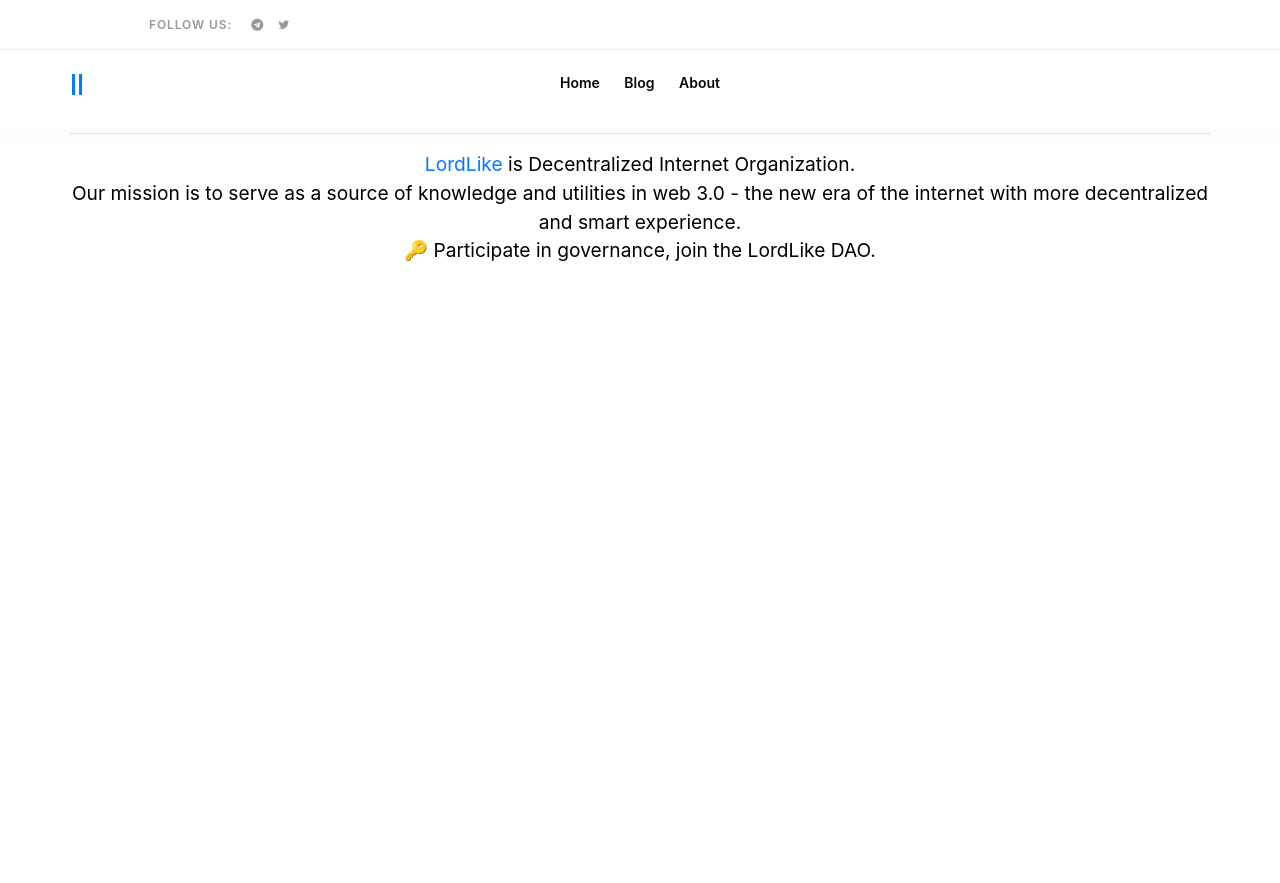
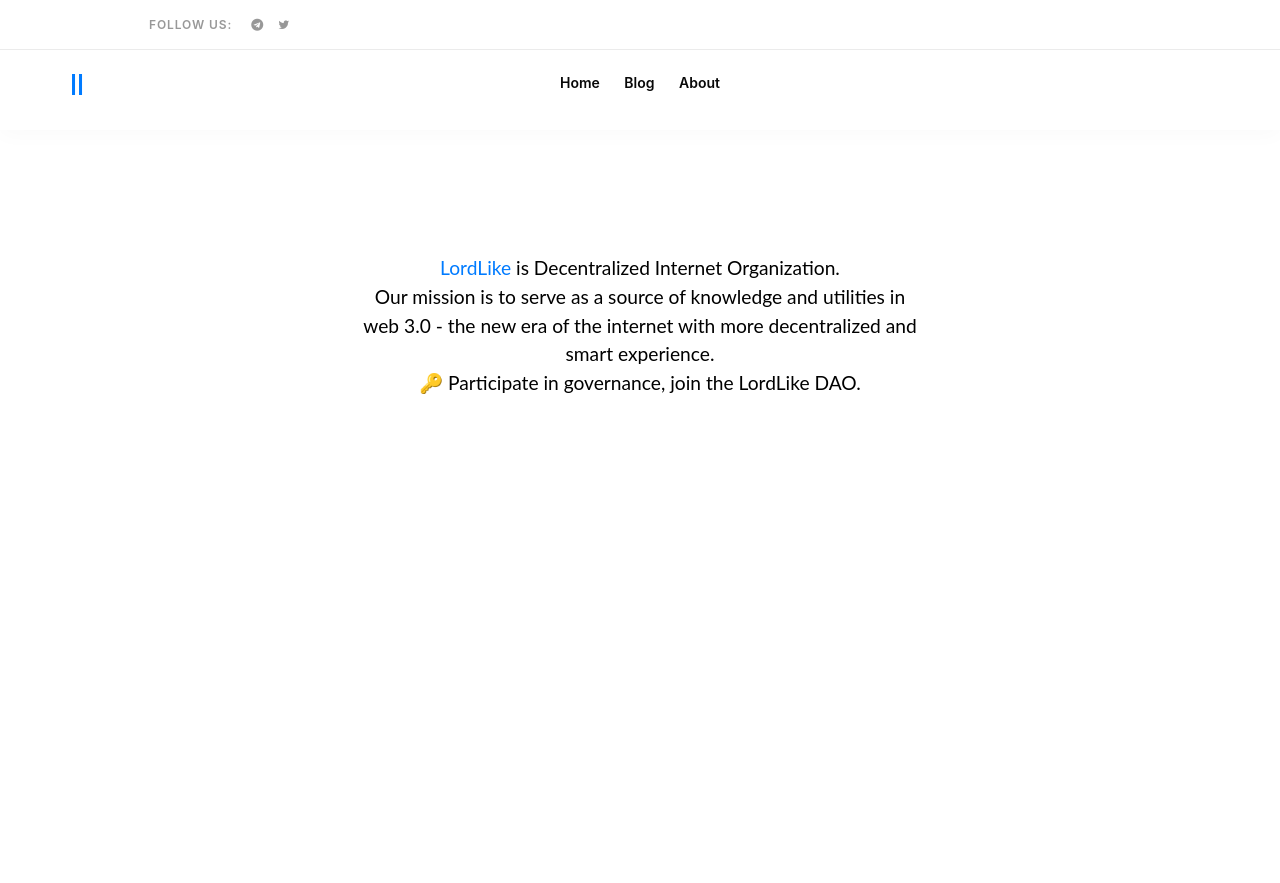
Before and after one commit to lordlike-org/lordlike.protocol, a Django app: template protocol/templates/protocol/about.html in a window 1280 px wide. Before the commit the page ends 261 px from the top, so only its background shows below. Run offline with Django 3.2, Linux system fonts and the light colour scheme; the template is opened without the code that fills it, so the values that code supplies are empty; some libraries are stand-ins or nearby versions.

Commit message:
fixed some design

```diff
--- a/protocol/templates/protocol/about.html
+++ b/protocol/templates/protocol/about.html
@@ -2,17 +2,16 @@
 {% load widget_tweaks %}
 
 {% block content %}
-  <div class="container">
-    <div class="row">
-      <div class="col-md-12 text-center">
-          <hr>
-          <hr>
-          <hr>
-      <big style="color: black"><a href="https://github.com/LordLike-eth/docs/blob/main/LordLike.pdf">LordLike</a> is Decentralized Internet Organization.
+  <div class="container h-100 d-flex align-items-start">
+    <div class="row justify-content-center" style="margin-top: 15%;">
+      <div class="col-md-6 text-center">
+        <big style="color: black; font-family: 'Lato', sans-serif; max-width: 400px; margin: 0 auto;">
+          <a href="https://github.com/LordLike-eth/docs/blob/main/LordLike.pdf">LordLike</a> is Decentralized Internet Organization.
           <br>
-Our mission is to serve as a source of knowledge and utilities in web 3.0 - the new era of the internet with more decentralized and smart experience.
+          Our mission is to serve as a source of knowledge and utilities in web 3.0 - the new era of the internet with more decentralized and smart experience.
           <br>
-🔑 Participate in governance, join the LordLike DAO.</big>
+          🔑 Participate in governance, join the LordLike DAO.
+        </big>
       </div>
     </div>
   </div>
```
